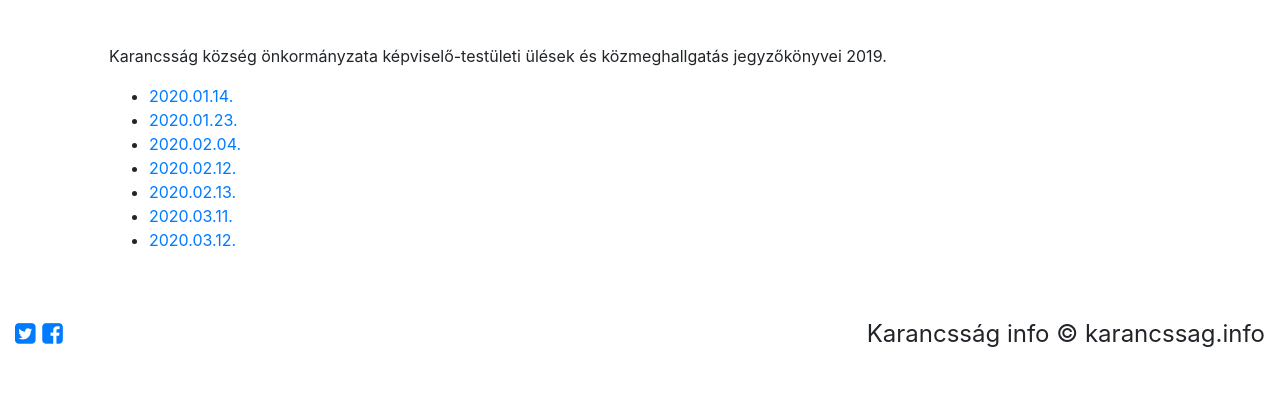
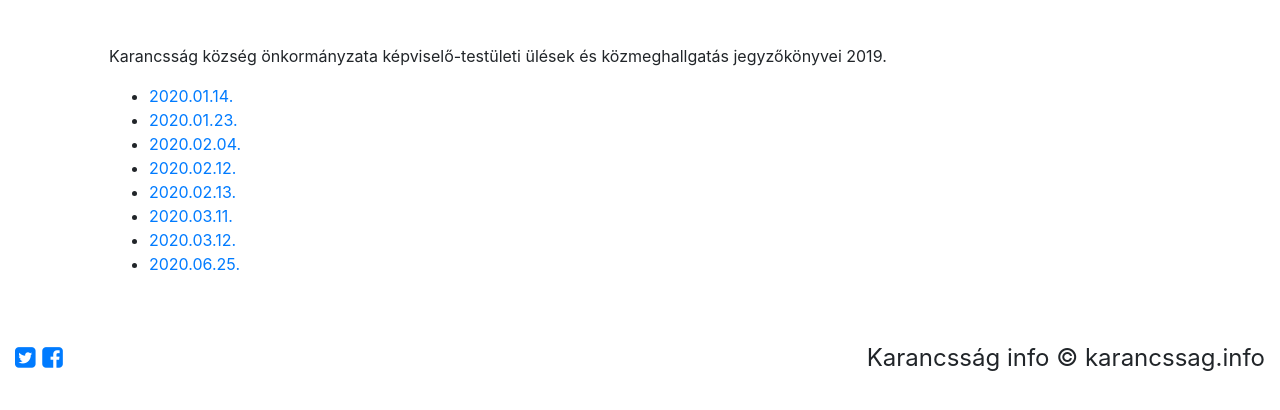
Before and after one commit to karancssag-info/karancssag.info, a Jekyll site: the page built from 2020.md, in a window 1280 px wide, cut to the strip 84-494 px from the top of the page. Built offline with Jekyll 4.4.1, drawn with Linux system fonts in a browser that asks for light colours; nearby versions of some CDN libraries; comment, search, counter and statistics services are not loaded.

Commit message:
2020/8 jkv

```diff
--- a/2020.md
+++ b/2020.md
@@ -15,7 +15,7 @@ Karancsság község önkormányzata képviselő-testületi ülések és közmeg
 + [2020.02.13.][5]{:target="_blank"}
 + [2020.03.11.][6]{:target="_blank"}
 + [2020.03.12.][7]{:target="_blank"}
-
++ [2020.06.25.][8]{:target="_blank"}
 
 [1]:{{ site.static_url }}/download/2020_01_14.pdf
 [2]:{{ site.static_url }}/download/2020_01_23.pdf
@@ -24,3 +24,4 @@ Karancsság község önkormányzata képviselő-testületi ülések és közmeg
 [5]:{{ site.static_url }}/download/2020_02_13.pdf
 [6]:{{ site.static_url }}/download/2020_03_11.pdf
 [7]:{{ site.static_url }}/download/2020_03_12.pdf
+[8]:{{ site.static_url }}/download/2020_06_25.pdf
```
